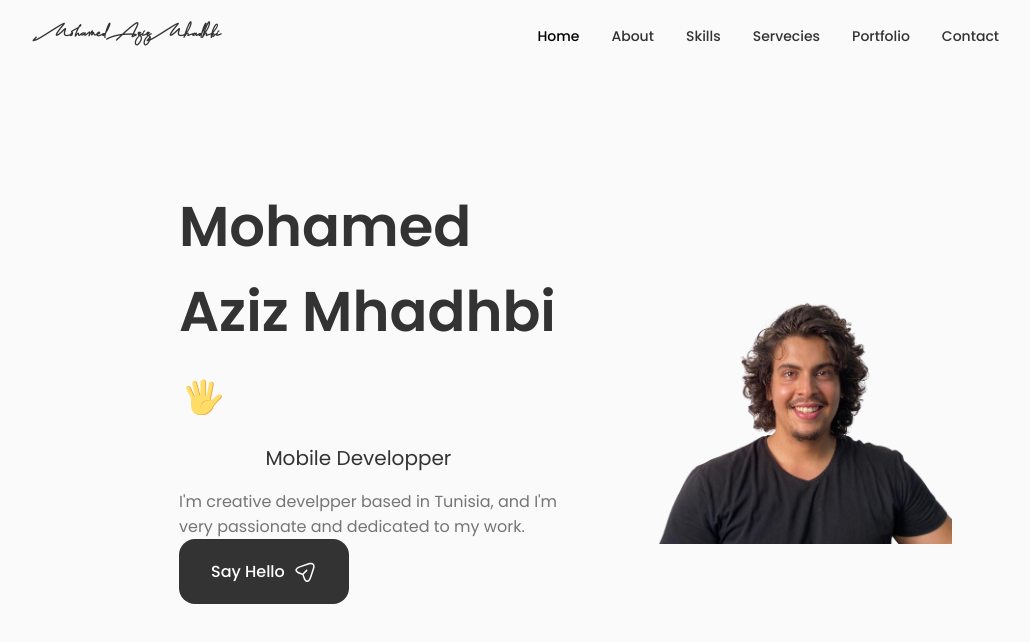
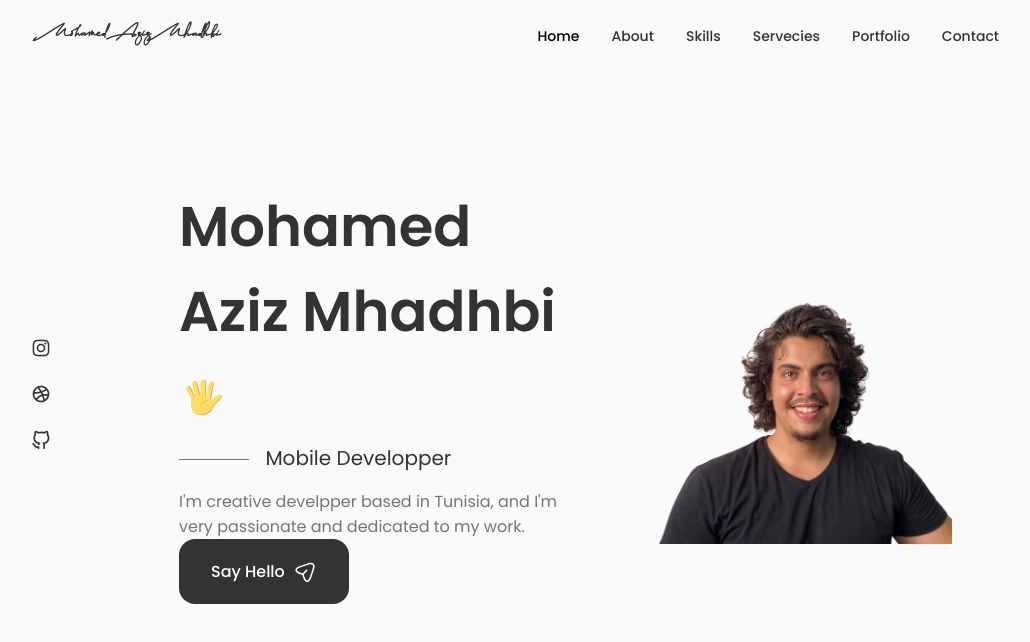
Before and after one commit to Mohamed-Aziz-Mhadhbi/mohamed-aziz-mhadhbi.github.io, a React (Create React App) app: page / in a window 1280 px wide. Shown: the top 642 px of the page, without its empty margins (125-1155 px from the left). Built offline with nearby package versions, Linux system fonts and the light colour scheme.

Commit message:
subtitle::before

```diff
--- a/src/components/home/home.css
+++ b/src/components/home/home.css
@@ -39,6 +39,16 @@
     margin-bottom: var(--mb-1);
 }
 
+.home__subtitle::before {
+    content: "";
+    position: absolute;
+    width: 70px;
+    height: 1px;
+    background-color: var(--text-color);
+    left: 0;
+    top: 1rem;
+}
+
 .home__img {
     background: url(../../assets//profile.jpg);
     background-repeat: no-repeat;
```
